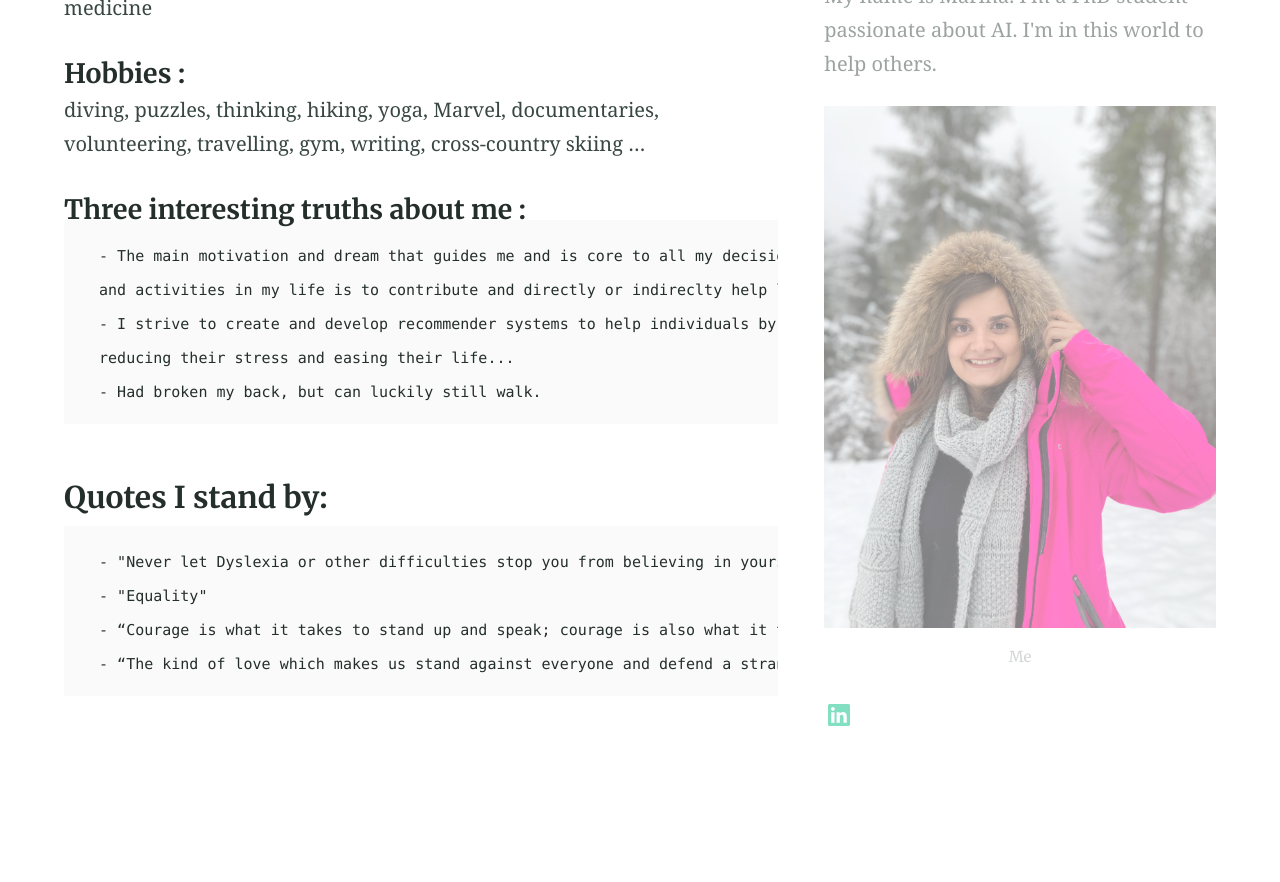
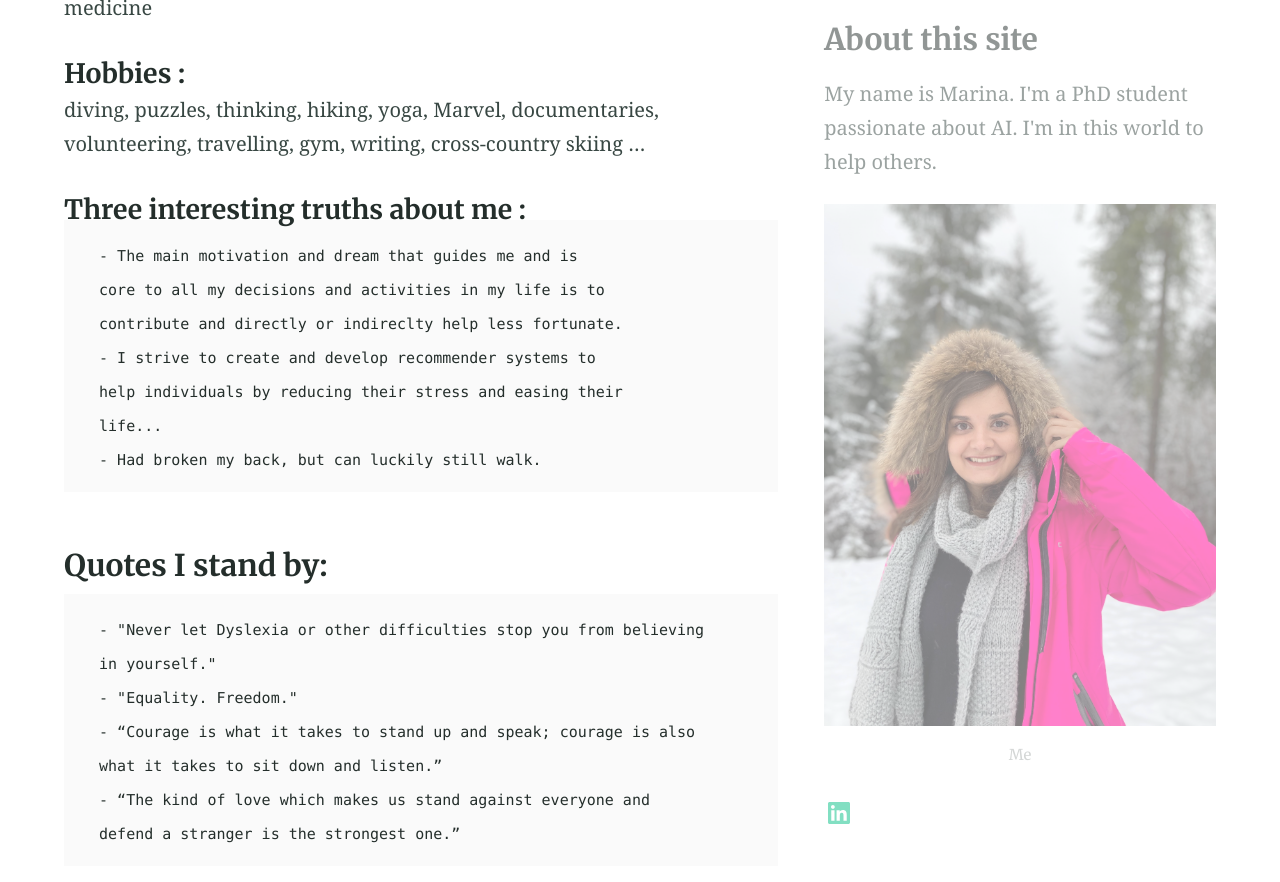
Before and after one commit to Marina225/marina225.github.io, a Jekyll site: the page built from about.md, in a window 1280 px wide and 900 px high, scrolled down 945 px. Shown: the top 882 px of the window. Built offline with Jekyll 4.4.1, drawn with Linux system fonts in a browser that asks for light colours; before the commit the page ends 1675 px from its top, so only the background shows below that.

Commit message:
Update about.md

```diff
--- a/about.md
+++ b/about.md
@@ -37,17 +36,22 @@ aside: true
 
 #### Three interesting truths about me :
 
-      - The main motivation and dream that guides me and is core to all my decisions
-      and activities in my life is to contribute and directly or indireclty help less fortunate.
-      - I strive to create and develop recommender systems to help individuals by
-      reducing their stress and easing their life...
+      - The main motivation and dream that guides me and is
+      core to all my decisions and activities in my life is to
+      contribute and directly or indireclty help less fortunate.
+      - I strive to create and develop recommender systems to
+      help individuals by reducing their stress and easing their
+      life...
       - Had broken my back, but can luckily still walk.
 
 
 
 ### Quotes I stand by:
 
-      - "Never let Dyslexia or other difficulties stop you from believing in yourself."
-      - "Equality"
-      - “Courage is what it takes to stand up and speak; courage is also what it takes to sit down and listen.”
-      - “The kind of love which makes us stand against everyone and defend a stranger is the strongest one.”
+      - "Never let Dyslexia or other difficulties stop you from believing
+      in yourself."
+      - "Equality. Freedom."
+      - “Courage is what it takes to stand up and speak; courage is also
+      what it takes to sit down and listen.”
+      - “The kind of love which makes us stand against everyone and
+      defend a stranger is the strongest one.”
```
Also changed, not shown: other parts of about.md (+1 -2 lines).
